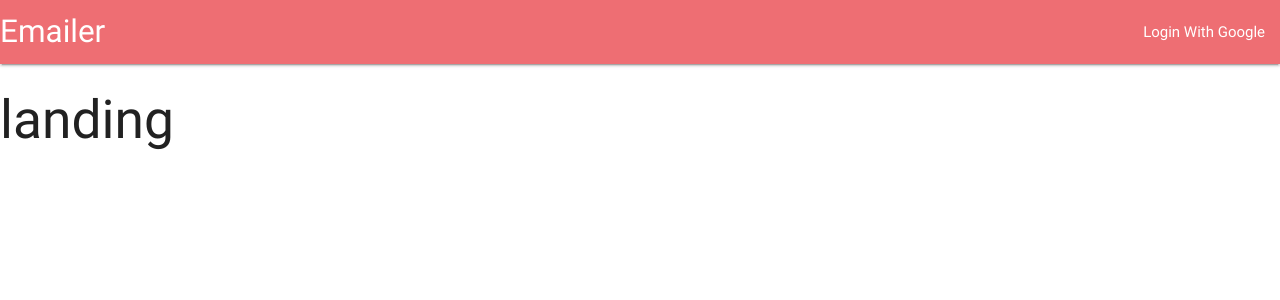
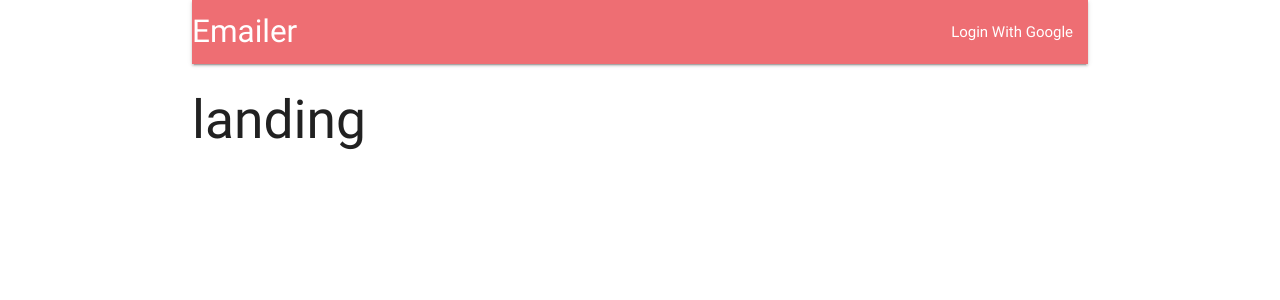
Before and after one commit to cjb312/Emailer, a React (Create React App) app in the folder client/: page / in a window 1280 px wide. Shown: the top 300 px of the page. Built offline with nearby package versions, Linux system fonts and the light colour scheme.

Commit message:
added proxy for api

```diff
--- /dev/null
+++ b/client/src/actions/index.js
@@ -0,0 +1,6 @@
+import axios from "axios";
+import { FETCH_USER } from "./types";
+
+const fetchUser = () => {
+	axios.get('/api/current_user')
+};
--- /dev/null
+++ b/client/src/actions/types.js
@@ -0,0 +1 @@
+export const FETCH_USER from 'fetch_user';
--- a/client/src/components/App.js
+++ b/client/src/components/App.js
@@ -8,7 +8,7 @@ const Landing = () => <h2>landing</h2>
 
 const App = () => {
 	return(
-	<div>
+	<div className="container">
 		<BrowserRouter>
 			<div>
 				<Header />
--- a/client/src/components/Header.js
+++ b/client/src/components/Header.js
@@ -2,7 +2,8 @@ import React, { Component } from "react";
 
 class Header extends Component {
 	render() {
-		return <nav>
+		return (
+			<nav>
 				<div className="nav-wrapper">
 					<a className="left brand-logo"> Emailer</a>
 					<ul className="right">
@@ -11,7 +12,8 @@ class Header extends Component {
 						</li>
 					</ul>
 				</div>
-		</nav>;
+			</nav>
+		);
 	}
 }
 export default Header;
--- a/client/src/index.js
+++ b/client/src/index.js
@@ -1,13 +1,14 @@
 import 'materialize-css/dist/css/materialize.min.css';
 import React from "react";
 import ReactDOM from "react-dom";
+import reduxThunk from 'redux-thunk';
 import { Provider } from "react-redux";
 import { createStore, applyMiddleware } from "redux";
 
 import App from "./components/App";
 import reducers from './reducers';
 
-const store = createStore(reducers, {}, applyMiddleware());
+const store = createStore(reducers, {}, applyMiddleware(reduxThunk));
 
 ReactDOM.render(
 	<Provider store={store}>
```
Also changed, not shown: client/package.json (+6 -1 lines), 1 other file (tests, documents, lock files or other folders). Lines whose indentation alone changed are shown as unchanged.
